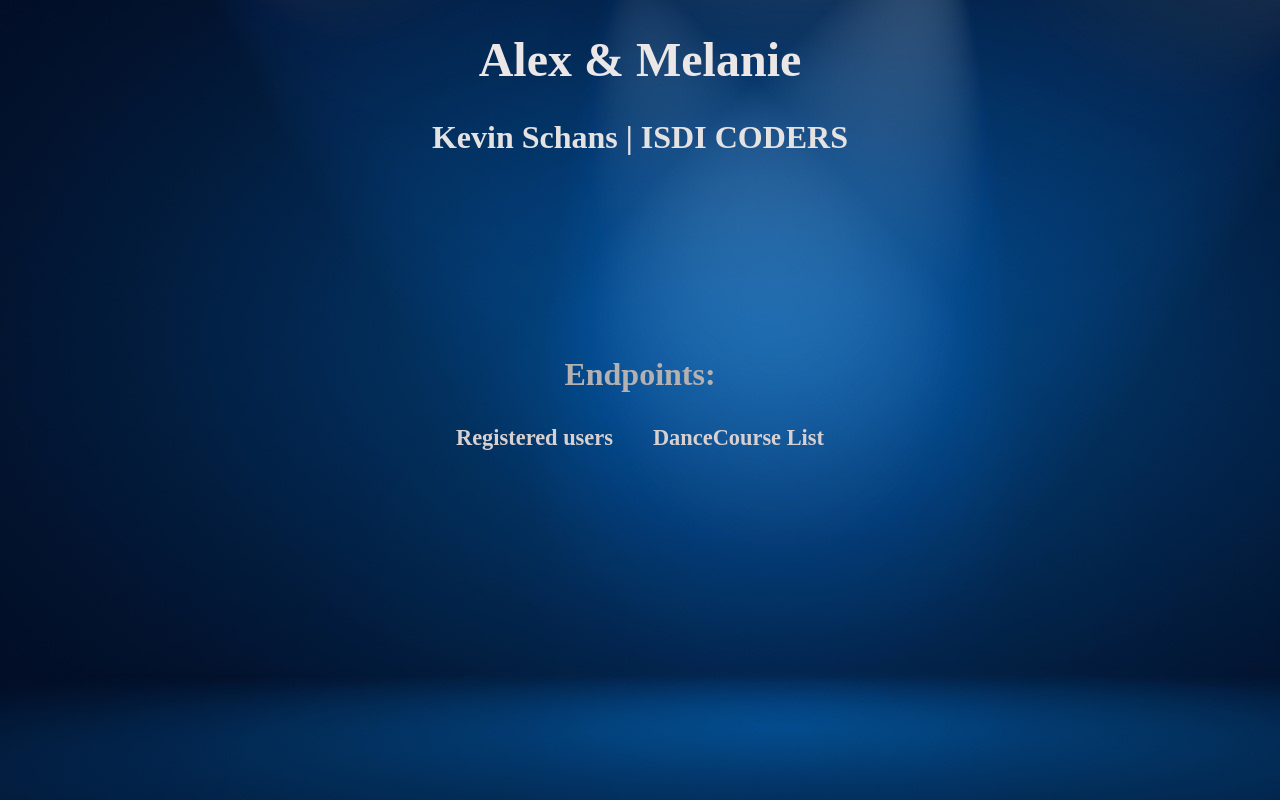
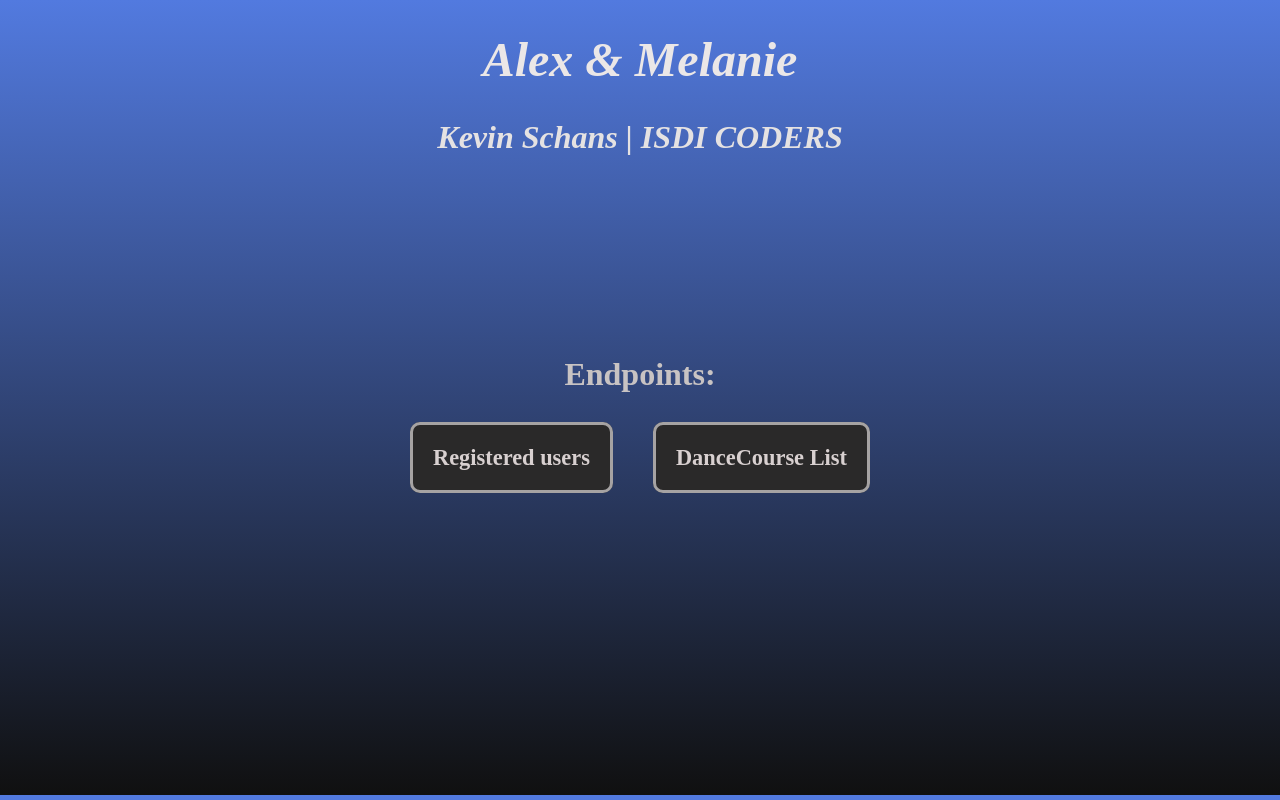
Before and after one commit to KevinVanDerSchans/2023-04-Kevin-Schans-Final-Project-ISDI-Coders-Back, a website: page public/index.html in a window 1280 px wide. Drawn offline with Linux system fonts and the light colour scheme.

Commit message:
Change index styles

```diff
--- a/public/index.html
+++ b/public/index.html
@@ -10,20 +10,22 @@
 <body>
 
   <header>
-    <h1>Alex & Melanie</h1>
-    <h2>Kevin Schans | ISDI CODERS</h2>
+    <h1 class="title">Alex & Melanie</h1>
+    <h2 class="subtitle">Kevin Schans | ISDI CODERS</h2>
   </header>
 
   <main>
     <section>
-      <h3>Endpoints:</h3>
-      <ul>
-        <li>
-          <a href="./user">Registered users</a>
+      <h3 class="endpoints">Endpoints:</h3>
+
+      <ul class="list">
+
+        <li class="list-item">
+          <a class="list-button" href="./user">Registered users</a>
         </li>
 
-        <li>
-          <a href="./danceCourse">DanceCourse List</a>
+        <li class="list-item">
+          <a class="list-button" href="./danceCourse">DanceCourse List</a>
         </li>
       </ul>
     </section>
--- a/public/main.css
+++ b/public/main.css
@@ -1,41 +1,52 @@
 body {
-  background-image: url("background.render.jpg");
-  background-repeat: none;
+  background: linear-gradient(to bottom, rgb(82, 122, 223), #101010);
+  height: 94.3vh;
 }
 
-h1 {
+.title {
   color: rgb(235, 231, 231);
   text-align: center;
   font-size: 3rem;
+  font-style: italic;
 }
 
-h2 {
+.subtitle {
   color: rgb(229, 226, 226);
+  text-align: center;
+  font-size: 2rem;
+  font-style: italic;
+}
+
+.endpoints {
+  margin-top: 200px;
+  color: rgb(200, 195, 195);
   text-align: center;
   font-size: 2rem;
 }
 
-h3 {
-  margin-top: 200px;
-  color: rgb(181, 177, 177);
-  text-align: center;
-  font-size: 2rem;
-}
-
-ul {
+.list {
   justify-content: center;
   display: flex;
   list-style: none;
   font-size: 1.4rem;
 }
 
-li {
-  padding-right: 40px;
+.list-item {
+  padding: 20px 40px 0 0;
 }
 
-a {
+.list-button {
   text-align: center;
   text-decoration: none;
   color: rgb(216, 208, 208);
   font-weight: 800;
+  padding: 20px;
+  background-color: rgb(42, 41, 41);
+  border: 3px solid rgb(166, 163, 163);
+  border-radius: 10px;
 }
+
+.list-button:hover {
+  color: white;
+  background-color: #727171;
+}
```
Also changed, not shown: public/background.render.jpg (deleted).
